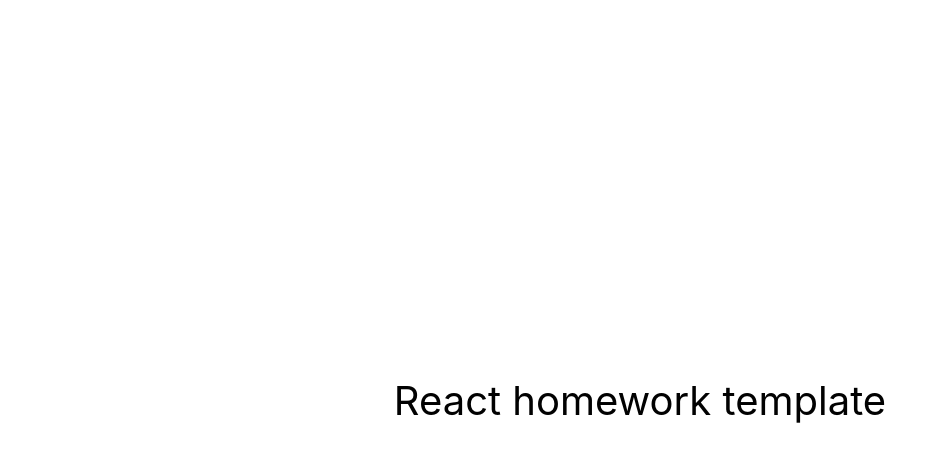
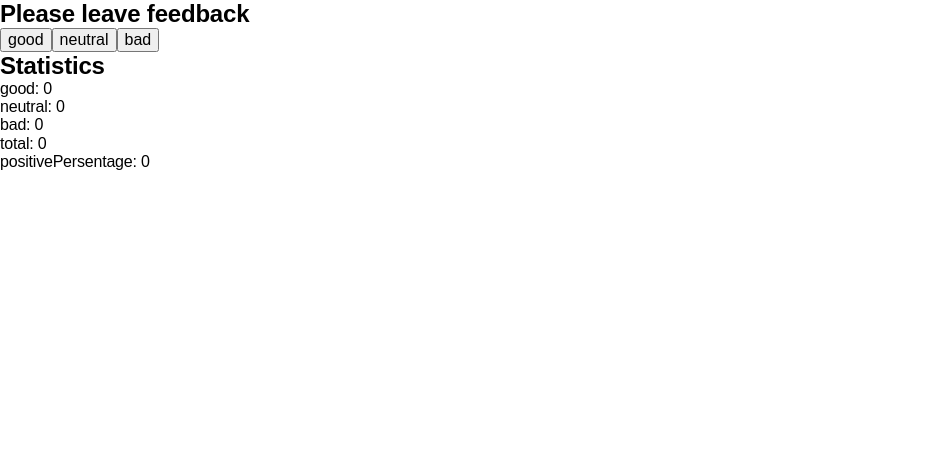
Before and after one commit to Juliya-Boiko/goit-react-hw-02-feedback, a React (Create React App) app: page / in a window 1280 px wide. Shown: the top 462 px of the page, without its empty margins (0-947 px from the left). Built offline with nearby package versions, Linux system fonts and the light colour scheme.

Commit message:
ready-to-styled

```diff
--- a/package.json
+++ b/package.json
@@ -7,9 +7,11 @@
     "@testing-library/jest-dom": "^5.16.3",
     "@testing-library/react": "^12.1.4",
     "@testing-library/user-event": "^13.5.0",
+    "modern-normalize": "^1.1.0",
     "react": "^18.1.0",
     "react-dom": "^18.1.0",
     "react-scripts": "5.0.1",
+    "styled-components": "^5.3.5",
     "web-vitals": "^2.1.3"
   },
   "scripts": {
--- a/src/components/App.jsx
+++ b/src/components/App.jsx
@@ -1,16 +1,57 @@
-export const App = () => {
-  return (
-    <div
-      style={{
-        height: '100vh',
-        display: 'flex',
-        justifyContent: 'center',
-        alignItems: 'center',
-        fontSize: 40,
-        color: '#010101'
-      }}
-    >
-      React homework template
-    </div>
-  );
-};
+import 'modern-normalize';
+import { AppContainer } from './AppContainer.styled';
+import { Component } from 'react';
+
+export class App extends Component {
+  state = {
+    good: 0,
+    neutral: 0,
+    bad: 0,
+    total: 0,
+    positivePersentage: 0
+  }
+
+  countTotalFeedback = () => {
+    this.setState((prevState) => {
+      return {
+        total: prevState.good + prevState.neutral + prevState.bad,
+      }
+    })
+  }
+
+  countPositiveFeedbackPercentage = () => {
+    this.setState((prevState) => {
+      return {
+        positivePersentage: Math.round(prevState.good * 100 / prevState.total),
+      }
+    })
+  }
+
+  handleClick = (evt) => {
+    const type = evt.currentTarget.getAttribute('var');
+    this.setState((prevState) => {
+      return {
+        [type]: prevState[type] + 1,
+      }
+    });
+    this.countTotalFeedback();
+    this.countPositiveFeedbackPercentage();
+  }
+
+  render() {
+    return <AppContainer>
+      <h2>Please leave feedback</h2>
+      <button type="button" var="good" onClick={this.handleClick}>good</button>
+      <button type="button" var="neutral" onClick={this.handleClick}>neutral</button>
+      <button type="button" var="bad" onClick={this.handleClick}>bad</button>
+
+      <h2>Statistics</h2>
+      <p>good: {this.state.good}</p>
+      <p>neutral: {this.state.neutral}</p>
+      <p>bad: {this.state.bad}</p>
+      <p>total: {this.state.total}</p>
+      <p>positivePersentage: {this.state.positivePersentage}</p>
+    </AppContainer>
+  }
+
+}
--- /dev/null
+++ b/src/components/AppContainer.styled.js
@@ -0,0 +1,5 @@
+import styled from "styled-components";
+
+export const AppContainer = styled.div`
+
+`;
--- a/src/index.css
+++ b/src/index.css
@@ -1,10 +1,9 @@
-@import-normalize; /* bring in normalize.css styles */
+/* @import-normalize;  */
 
 body {
   margin: 0;
-  font-family: -apple-system, BlinkMacSystemFont, 'Segoe UI', 'Roboto', 'Oxygen',
-    'Ubuntu', 'Cantarell', 'Fira Sans', 'Droid Sans', 'Helvetica Neue',
-    sans-serif;
+  font-family: 'Montserrat', sans-serif;
+  letter-spacing: -0.2px;
   -webkit-font-smoothing: antialiased;
   -moz-osx-font-smoothing: grayscale;
 }
@@ -13,3 +12,17 @@
   font-family: source-code-pro, Menlo, Monaco, Consolas, 'Courier New',
     monospace;
 }
+
+ul {
+  padding: 0;
+  margin: 0;
+  list-style: none;
+}
+
+h1,
+h2,
+h3,
+p {
+  padding: 0;
+  margin: 0;
+}
--- a/src/index.js
+++ b/src/index.js
@@ -1,10 +1,14 @@
 import React from 'react';
 import ReactDOM from 'react-dom/client';
 import { App } from 'components/App';
+import { ThemeProvider } from 'styled-components';
+import { customTheme } from './theme/customTheme';
 import './index.css';
 
 ReactDOM.createRoot(document.getElementById('root')).render(
   <React.StrictMode>
-    <App />
+    <ThemeProvider theme={customTheme}>
+      <App />
+    </ThemeProvider>
   </React.StrictMode>
 );
--- /dev/null
+++ b/src/theme/customTheme.js
@@ -0,0 +1,19 @@
+export const customTheme = {
+    fontWeight: {
+        bold: '700'
+    },
+    colors: {
+        primary: '#000000',
+        white: '#ffffff',
+        shadow: '#BABECC',
+        red: '#AE1100',
+        bgc: '#EBECF0',
+
+    },
+    ruler: {
+        small: '8px',
+        standart: '16px',
+        double: '32px',
+        big: '160px'
+    }
+}
```
Also changed, not shown: 1 other file (tests, documents, lock files or other folders).
